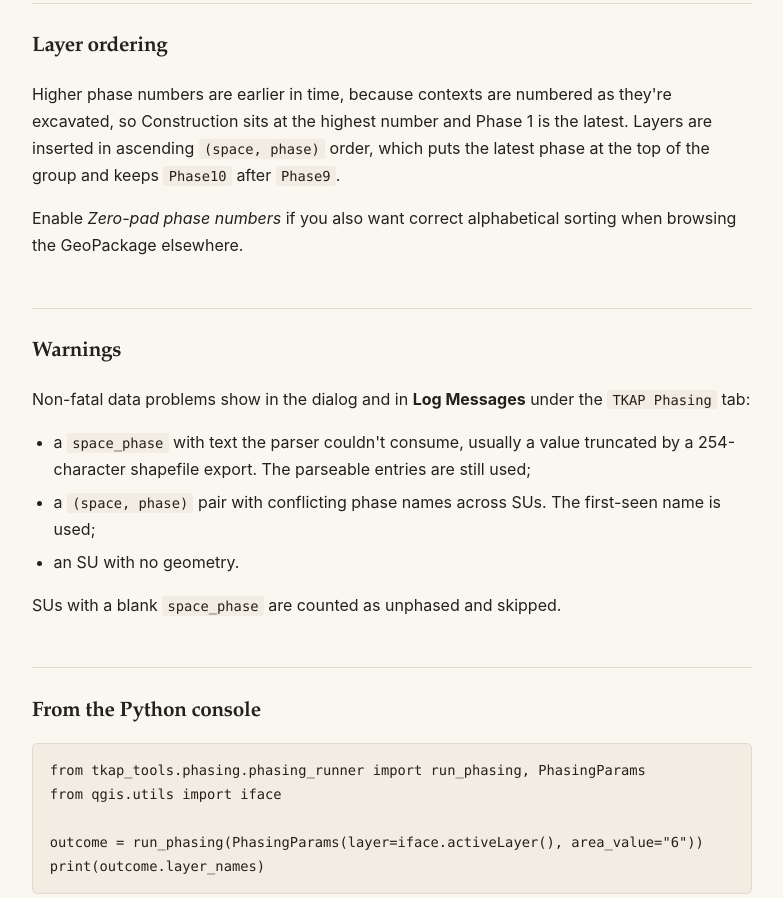
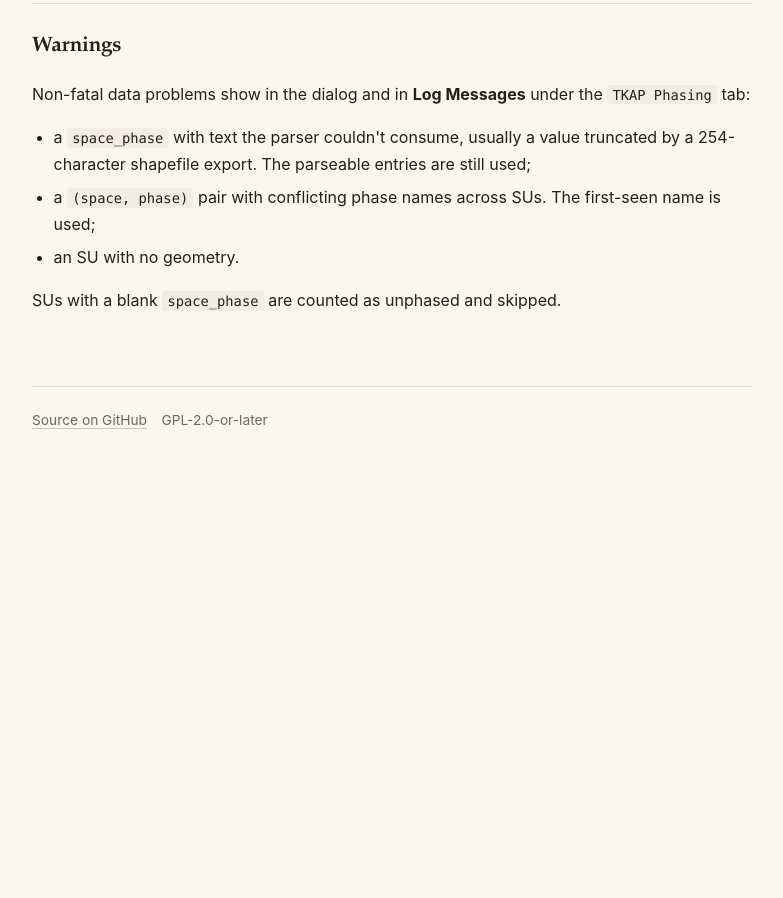
Before and after one commit to amcgallian/tkap-qgis, a plain HTML site: page docs/phasing.html in a window 1280 px wide. Shown: the part 4346-5244 px from the top of the page, without its empty margins (248-1031 px from the left). After the commit the page ends 4859 px from the top, so only its background shows below. Drawn offline with Linux system fonts and the light colour scheme.

Commit message:
Site prose update

```diff
--- a/docs/phasing.html
+++ b/docs/phasing.html
@@ -162,11 +162,6 @@
     <tr><td><code>ph_name</code></td><td>phase name</td></tr>
   </table>
   </div>
-
-  <h2>Layer ordering</h2>
-  <p>Higher phase numbers are earlier in time, because contexts are numbered as they're excavated, so Construction sits at the highest number and Phase 1 is the latest. Layers are inserted in ascending <code>(space, phase)</code> order, which puts the latest phase at the top of the group and keeps <code>Phase10</code> after <code>Phase9</code>.</p>
-  <p>Enable <em>Zero-pad phase numbers</em> if you also want correct alphabetical sorting when browsing the GeoPackage elsewhere.</p>
-
   <h2>Warnings</h2>
   <p>Non-fatal data problems show in the dialog and in <strong>Log Messages</strong> under the <code>TKAP Phasing</code> tab:</p>
   <ul>
@@ -175,13 +170,6 @@
     <li>an SU with no geometry.</li>
   </ul>
   <p>SUs with a blank <code>space_phase</code> are counted as unphased and skipped.</p>
-
-  <h2>From the Python console</h2>
-  <pre><code>from tkap_tools.phasing.phasing_runner import run_phasing, PhasingParams
-from qgis.utils import iface
-
-outcome = run_phasing(PhasingParams(layer=iface.activeLayer(), area_value="6"))
-print(outcome.layer_names)</code></pre>
 </main>
 
 <footer>
```
